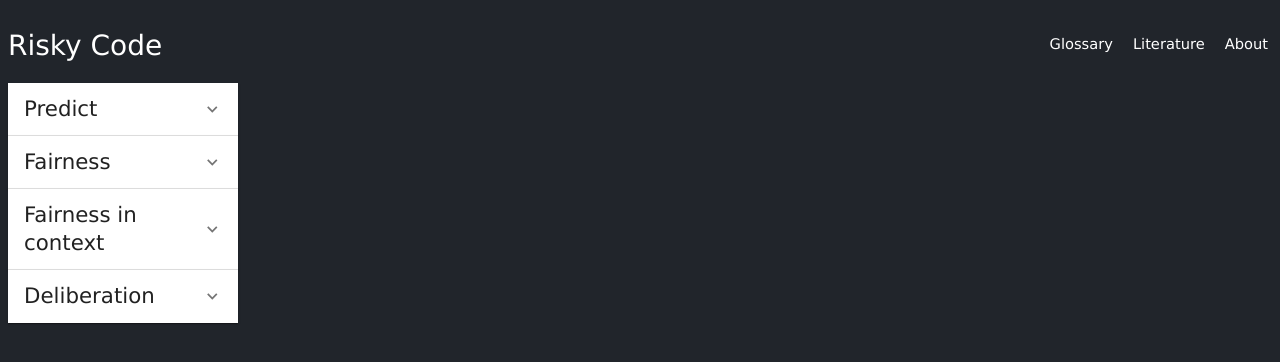
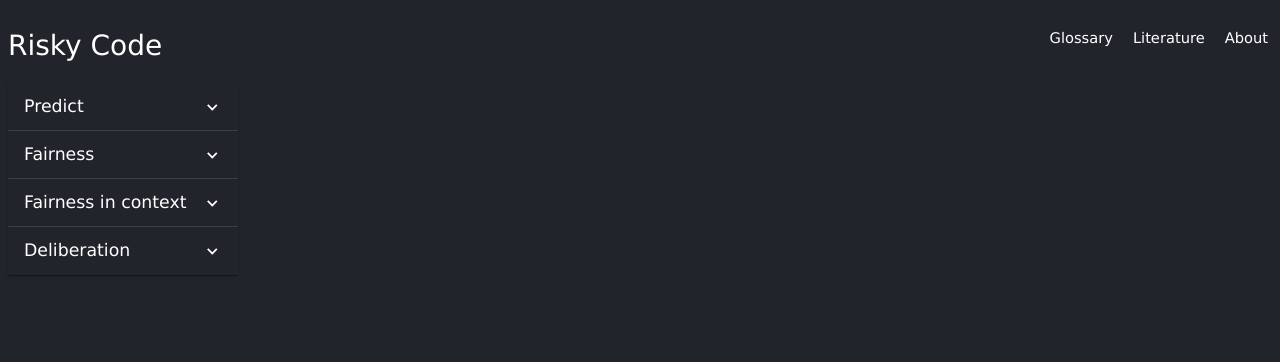
Before and after one commit to holmesjoli/risky-code, a React (Create React App) app: page / in a window 1280 px wide. Shown: the top 362 px of the page. Built offline with nearby package versions, Linux system fonts and the light colour scheme; a web font is replaced by a local one.

Commit message:
added theme

```diff
--- a/src/index.js
+++ b/src/index.js
@@ -7,19 +7,35 @@ import { BrowserRouter } from "react-router-dom";
 import reportWebVitals from "./reportWebVitals";
 
 const theme = createTheme({
-  root: {
-    color: "pink",
-  },
   typography: {
-    fontFamily: "IBM Plex Sans, Verdana, Geneva, Tahoma, sans-serif",
-    fontSize: 12,
+    fontFamily: "Plex, Verdana, Geneva, Tahoma, sans-serif",
+    fontSize: 12
   },
   palette: {
-    mode: "dark",
+    type: "dark",
+    background: {
+      paper: "#21252b"
+    },
+    primary: {
+      main: "#03afbf"
+    },
+    secondary: {
+      main: "#919295"
+    }
+  },
+  overrides: {
+    MuiPaper: {
+      root: {
+        elevation: 0,
+        square: true,
+        padding: 0,
+        marginBottom: 0
+      },
+    }
   },
   shape: {
-    borderRadius: 0,
-  },
+    borderRadius: 0
+  }
 });
 
 const root = ReactDOM.createRoot(document.getElementById("root"));
--- a/src/utils/styles/_layout.scss
+++ b/src/utils/styles/_layout.scss
@@ -77,4 +77,8 @@ ul {
 
 .MuiAccordionSummary-content.Mui-expanded {
     margin: 0;
-  }
+}
+
+.MuiPaper-root {
+    background-color: $appBackground;
+}
--- a/src/utils/styles/_typography.scss
+++ b/src/utils/styles/_typography.scss
@@ -91,9 +91,10 @@ h3 {
 }
 
 h4 {
-  font-size: 16pt;
+  font-size: 13pt;
   line-height: 1.35;
   margin: 0;
+  font-weight: 400;
 }
 
 h5 {
--- a/src/utils/styles/_variables.scss
+++ b/src/utils/styles/_variables.scss
@@ -1,7 +1,7 @@
 // Variables
 
 $baseFont: Plex, Verdana, Geneva, Tahoma, sans-serif;
-$baseFontSize: 16pt;
+$baseFontSize: 12pt;
 $baseLineHeight: 1.3em;
 
 $topNavHeight: 4rem;
```
